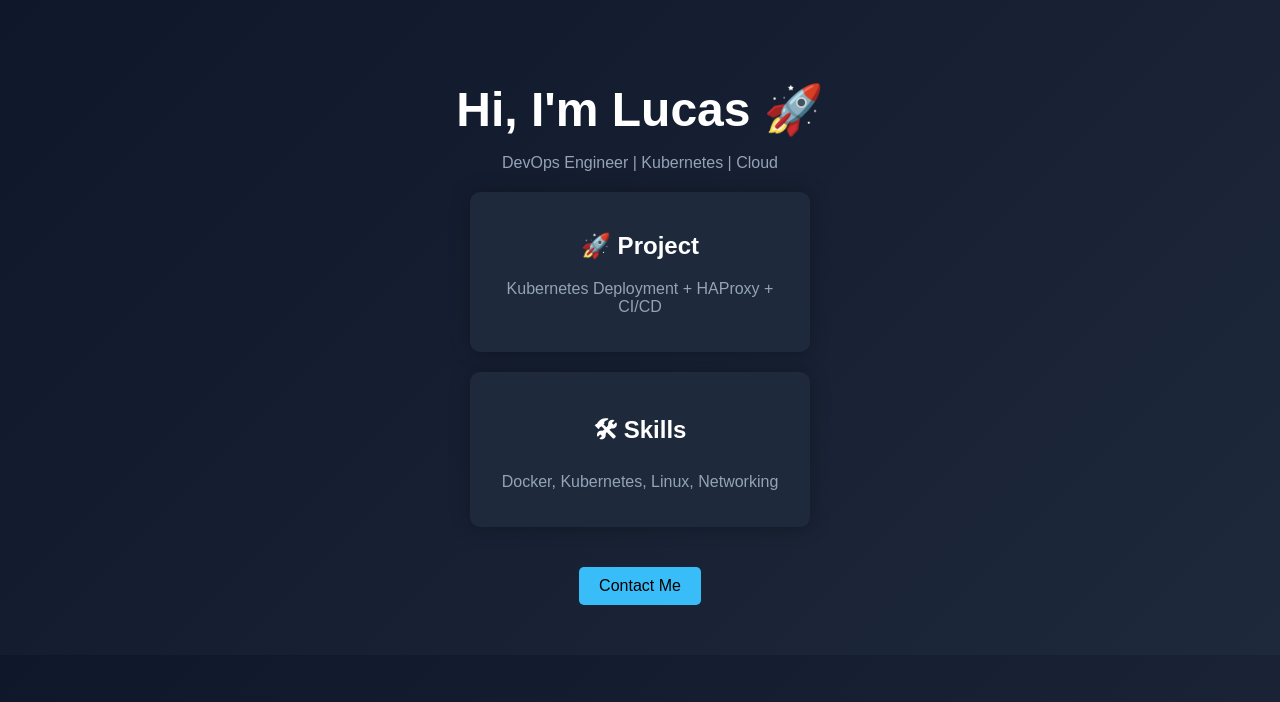
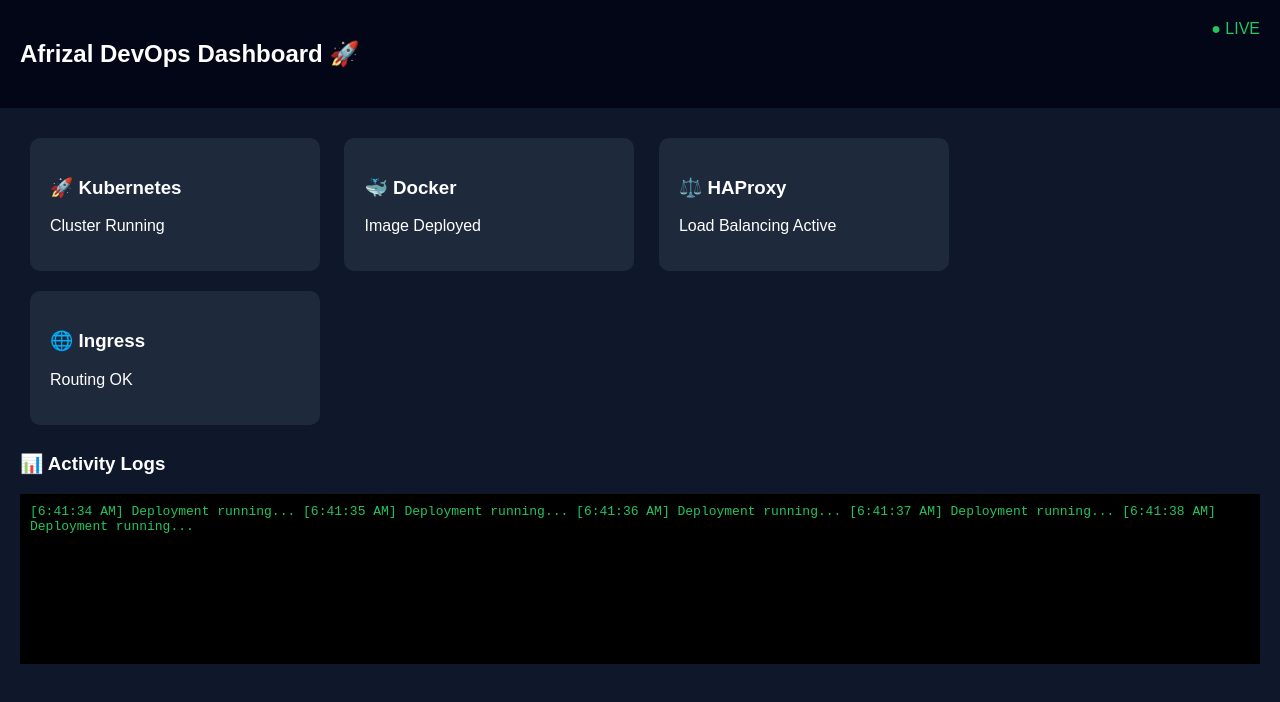
Before and after one commit to axrezel/afrizal-devops, a plain HTML site: page index.html in a window 1280 px wide. Shown: the top 702 px of the page. Drawn offline with Linux system fonts and the light colour scheme.

Commit message:
Update index.html

```diff
--- a/index.html
+++ b/index.html
@@ -1,68 +1,104 @@
 <!DOCTYPE html>
-<html lang="en">
+<html>
 <head>
-  <meta charset="UTF-8">
-  <title>Lucas DevOps Portfolio</title>
+  <title>DevOps Dashboard</title>
   <style>
     body {
       margin: 0;
       font-family: Arial;
-      background: linear-gradient(135deg, #0f172a, #1e293b);
+      background: #0f172a;
       color: white;
-      text-align: center;
+    }
+
+    header {
+      padding: 20px;
+      background: #020617;
+      display: flex;
+      justify-content: space-between;
+    }
+
+    .status {
+      color: #22c55e;
+      animation: blink 1s infinite;
+    }
+
+    @keyframes blink {
+      50% { opacity: 0.5; }
     }
 
     .container {
-      padding: 50px;
-    }
-
-    h1 {
-      font-size: 3em;
-      margin-bottom: 10px;
-    }
-
-    p {
-      color: #94a3b8;
+      padding: 20px;
     }
 
     .card {
       background: #1e293b;
       padding: 20px;
-      margin: 20px auto;
+      margin: 10px;
       border-radius: 10px;
-      width: 300px;
-      box-shadow: 0 0 20px rgba(0,0,0,0.3);
+      display: inline-block;
+      width: 250px;
+      vertical-align: top;
+      transition: transform 0.2s;
     }
 
-    .btn {
-      display: inline-block;
-      padding: 10px 20px;
-      background: #38bdf8;
-      color: black;
-      border-radius: 5px;
-      text-decoration: none;
-      margin-top: 20px;
+    .card:hover {
+      transform: scale(1.05);
+    }
+
+    .logs {
+      background: black;
+      padding: 10px;
+      height: 150px;
+      overflow: auto;
+      font-family: monospace;
+      color: #22c55e;
     }
   </style>
 </head>
+
 <body>
 
+<header>
+  <h2>Afrizal DevOps Dashboard 🚀</h2>
+  <div class="status">● LIVE</div>
+</header>
+
 <div class="container">
-  <h1>Hi, I'm Lucas 🚀</h1>
-  <p>DevOps Engineer | Kubernetes | Cloud</p>
 
   <div class="card">
-    <h2>🚀 Project</h2>
-    <p>Kubernetes Deployment + HAProxy + CI/CD</p>
+    <h3>🚀 Kubernetes</h3>
+    <p>Cluster Running</p>
   </div>
 
   <div class="card">
-    <h2>🛠 Skills</h2>
-    <p>Docker, Kubernetes, Linux, Networking</p>
+    <h3>🐳 Docker</h3>
+    <p>Image Deployed</p>
   </div>
 
-  <a href="#" class="btn">Contact Me</a>
+  <div class="card">
+    <h3>⚖️ HAProxy</h3>
+    <p>Load Balancing Active</p>
+  </div>
+
+  <div class="card">
+    <h3>🌐 Ingress</h3>
+    <p>Routing OK</p>
+  </div>
+
+  <h3>📊 Activity Logs</h3>
+  <div class="logs" id="logs"></div>
+
 </div>
+
+<script>
+  const logs = document.getElementById("logs");
+
+  setInterval(() => {
+    const time = new Date().toLocaleTimeString();
+    logs.innerHTML += `[${time}] Deployment running...\n`;
+    logs.scrollTop = logs.scrollHeight;
+  }, 1000);
+</script>
 
 </body>
 </html>
```
